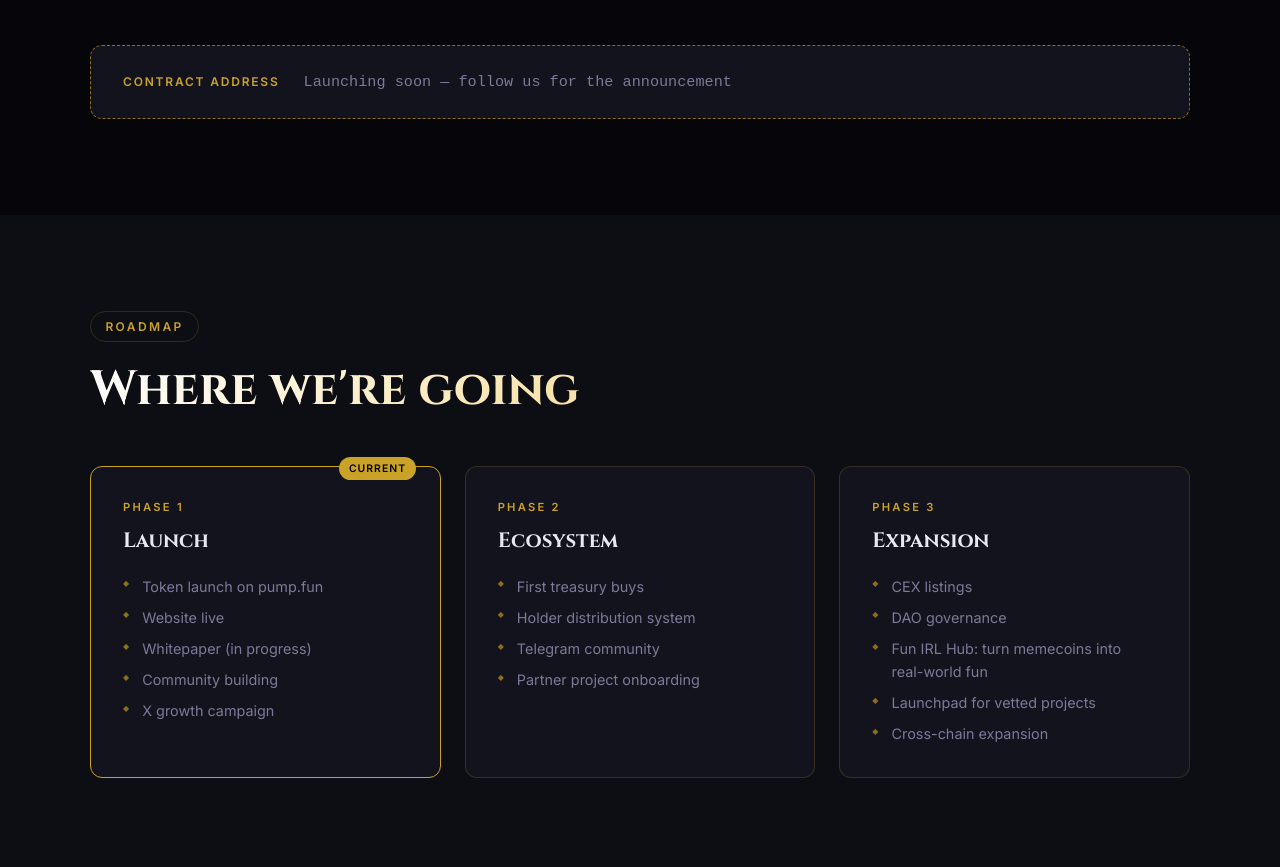
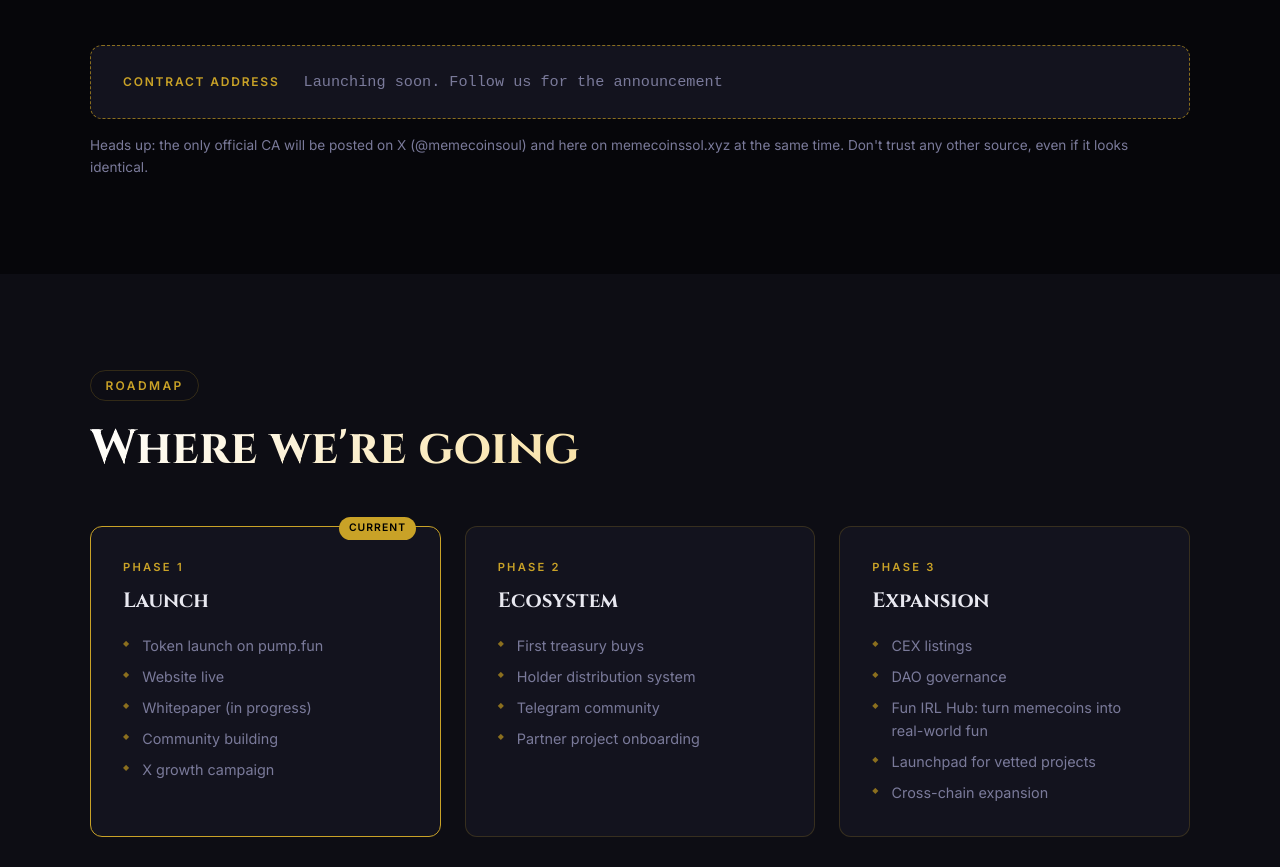
Before and after one commit to Mikloncaric/memecoins-website, a plain HTML site: page index.html in a window 1280 px wide. Shown: the part 3500-4367 px from the top of the page. Drawn offline with Linux system fonts and the light colour scheme.

Commit message:
Add CA verification note to website and pre-launch anti-scam tweets

```diff
--- a/index.html
+++ b/index.html
@@ -208,8 +208,9 @@
       </div>
       <div class="ca-box">
         <span class="ca-label">Contract Address</span>
-        <span class="ca-value">Launching soon — follow us for the announcement</span>
+        <span class="ca-value">Launching soon. Follow us for the announcement</span>
       </div>
+      <p class="ca-note">Heads up: the only official CA will be posted on X (@memecoinsoul) and here on memecoinssol.xyz at the same time. Don't trust any other source, even if it looks identical.</p>
     </div>
   </section>
 
--- a/style.css
+++ b/style.css
@@ -515,6 +515,12 @@ section h2 {
   word-break: break-all;
 }
 
+.ca-note {
+  margin-top: 1rem;
+  font-size: 0.85rem;
+  color: var(--text-muted);
+}
+
 /* ===== ROADMAP ===== */
 .roadmap {
   display: grid;
```
Also changed, not shown: docs/tweets.md (+10 -0 lines).
